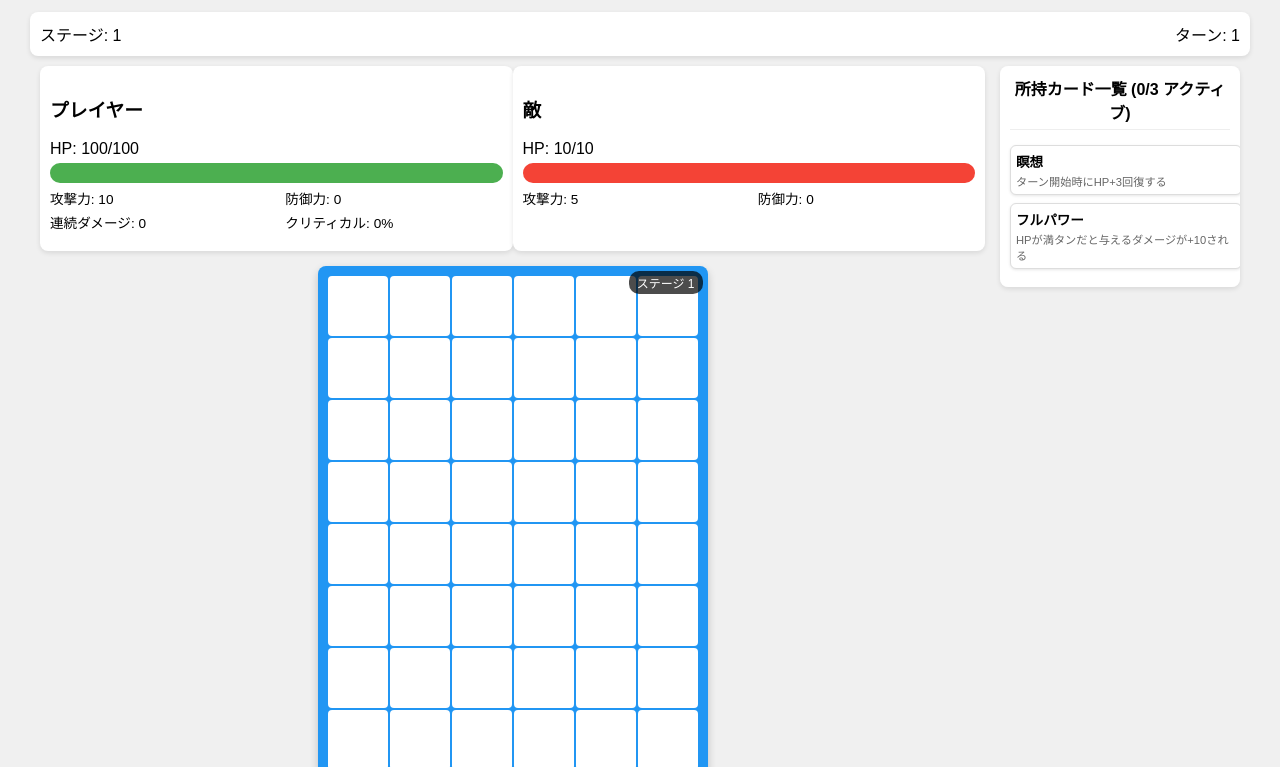
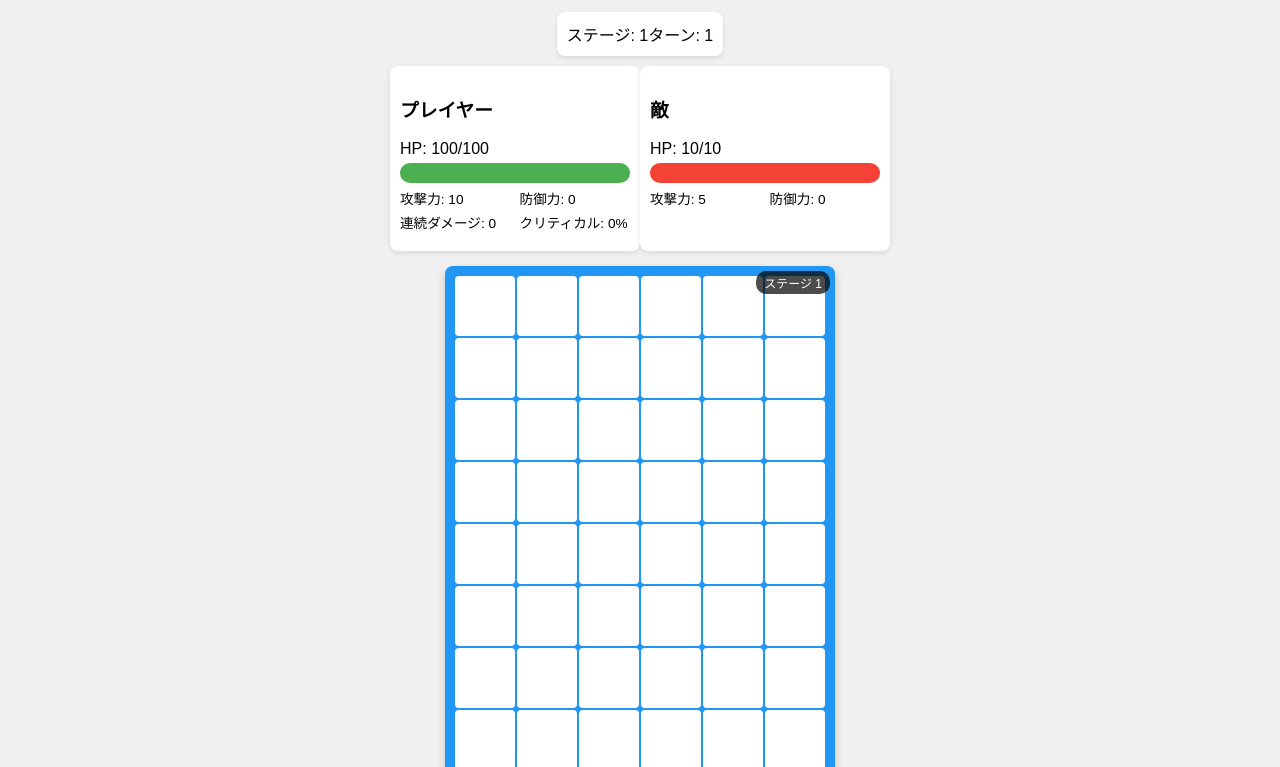
Before and after one commit to Glatchi/game, a plain HTML site: page index.html in a window 1280 px wide. Shown: the part 87-854 px from the top of the page. Drawn offline with Linux system fonts and the light colour scheme.

Commit message:
Update index.html

```diff
--- a/index.html
+++ b/index.html
@@ -16,56 +16,21 @@
             max-width: 100vw;
             overflow-x: hidden;
         }
+        .game-container {
+            display: flex;
+            flex-direction: column;
+            gap: 10px;
+            width: 100%;
+            max-width: 500px;
+        }
         .header {
             text-align: center;
             margin-bottom: 5px;
             width: 100%;
-            max-width: 1200px;
         }
         .header h1 {
             font-size: 1.5rem;
             margin: 5px 0;
-        }
-        .game-info {
-            display: flex;
-            justify-content: space-between;
-            align-items: center;
-            margin-bottom: 10px;
-            background-color: #fff;
-            padding: 10px;
-            border-radius: 8px;
-            box-shadow: 0 2px 5px rgba(0,0,0,0.1);
-            width: 100%;
-            max-width: 1200px;
-        }
-        /* メインコンテンツのレイアウト変更 - 横並びに */
-        .main-content {
-            display: flex;
-            width: 100%;
-            max-width: 1200px;
-            gap: 15px;
-            margin-bottom: 20px;
-        }
-        /* 左側：ゲームエリア */
-        .game-area {
-            flex: 1;
-            display: flex;
-            flex-direction: column;
-            gap: 10px;
-        }
-        /* 右側：カード一覧エリア */
-        .cards-sidebar {
-            width: 220px;
-            background-color: #fff;
-            border-radius: 8px;
-            box-shadow: 0 2px 5px rgba(0,0,0,0.1);
-            padding: 10px;
-            display: flex;
-            flex-direction: column;
-            gap: 10px;
-            align-self: flex-start;
-            max-height: 800px;
-            overflow-y: auto;
         }
         .status {
             display: flex;
@@ -149,54 +114,6 @@
             background-color: #e91e63;
             box-shadow: 0 0 10px #ff0000;
         }
-        /* サイドバー用のミニカードスタイル */
-        .sidebar-title {
-            font-weight: bold;
-            margin-bottom: 5px;
-            text-align: center;
-            border-bottom: 1px solid #eee;
-            padding-bottom: 5px;
-        }
-        .mini-card {
-            width: 100%;
-            background-color: #fff;
-            border-radius: 6px;
-            box-shadow: 0 1px 3px rgba(0,0,0,0.1);
-            display: flex;
-            flex-direction: column;
-            padding: 5px;
-            cursor: pointer;
-            margin-bottom: 8px;
-            transition: transform 0.2s;
-            position: relative;
-            border: 1px solid #ddd;
-        }
-        .mini-card:hover {
-            transform: translateY(-2px);
-        }
-        .active-mini-card {
-            border: 2px solid #4caf50;
-        }
-        .consumable-mini-card {
-            border: 2px dashed #ff9800;
-        }
-        .mini-card-title {
-            font-weight: bold;
-            font-size: 0.85rem;
-            margin-bottom: 2px;
-            white-space: nowrap;
-            overflow: hidden;
-            text-overflow: ellipsis;
-        }
-        .mini-card-desc {
-            font-size: 0.7rem;
-            overflow: hidden;
-            display: -webkit-box;
-            -webkit-line-clamp: 3;
-            -webkit-box-orient: vertical;
-            color: #666;
-        }
-        /* 元のカードスタイル（ボード下用） */
         .cards {
             display: flex;
             gap: 10px;
@@ -246,7 +163,6 @@
             border-radius: 10px;
             text-align: center;
             display: none;
-            z-index: 2000;
         }
         .game-over button {
             background-color: #4caf50;
@@ -264,11 +180,13 @@
             text-align: center;
         }
         .info-panel {
+            margin-top: 20px;
             background-color: #fff;
             padding: 10px;
             border-radius: 8px;
             box-shadow: 0 2px 5px rgba(0,0,0,0.1);
             width: 100%;
+            max-width: 500px;
         }
         .status-effects {
             display: flex;
@@ -288,6 +206,16 @@
         }
         .status-effect.debuff {
             background-color: #f44336;
+        }
+        .game-info {
+            display: flex;
+            justify-content: space-between;
+            align-items: center;
+            margin-bottom: 10px;
+            background-color: #fff;
+            padding: 10px;
+            border-radius: 8px;
+            box-shadow: 0 2px 5px rgba(0,0,0,0.1);
         }
         .cooldown {
             position: absolute;
@@ -442,29 +370,6 @@
             color: #ff5722;
             font-weight: bold;
         }
-        /* レスポンシブデザイン */
-        @media (max-width: 900px) {
-            .main-content {
-                flex-direction: column;
-            }
-            .cards-sidebar {
-                width: 100%;
-                max-height: 200px;
-                overflow-x: auto;
-                overflow-y: hidden;
-                flex-direction: row;
-                flex-wrap: nowrap;
-                gap: 10px;
-                padding: 10px;
-            }
-            .mini-card {
-                min-width: 150px;
-                height: 120px;
-            }
-            .sidebar-title {
-                display: none;
-            }
-        }
     </style>
 </head>
 <body>
@@ -478,10 +383,7 @@
         <div>ターン: <span id="turnCounter">1</span></div>
     </div>
 
-    <!-- メインコンテンツ：ゲーム領域とカードサイドバー -->
-    <div class="main-content">
-        <!-- 左側：ゲーム領域 -->
-        <div class="game-area">
+    <div class="game-container">
         <div class="status">
             <div class="player-info">
                 <h3>プレイヤー</h3>
@@ -523,14 +425,10 @@
         <div class="log-panel" id="logPanel" style="display: none;">
             <!-- ここにログエントリが追加される -->
         </div>
-        </div>
-
-        <!-- 右側：カードサイドバー -->
-        <div class="cards-sidebar">
-            <div class="sidebar-title">所持カード一覧 (<span id="activeCardCount">0</span>/3 アクティブ)</div>
-            <div id="sidebarCards">
-                <!-- ここにミニカードが追加される -->
-            </div>
+
+        <div class="info-panel">
+            <h3>特殊カード (<span id="activeCardCount">0</span>/3)</h3>
+            <div class="cards" id="cardsContainer"></div>
         </div>
     </div>
 
@@ -1032,7 +930,7 @@
             const logPanel = document.getElementById('logPanel');
             if (!logPanel) return;
 
-            // 最新の20項目だけ表示
+            // 最新の10項目だけ表示
             const recentLogs = gameState.log.slice(-20);
 
             // ログをクリア
@@ -1174,8 +1072,7 @@
             logPanel: document.getElementById('logPanel'),
             toggleLogButton: document.getElementById('toggleLogButton'),
             messagesContainer: document.getElementById('messagesContainer'),
-            stageIndicator: document.getElementById('stageIndicator'),
-            sidebarCards: document.getElementById('sidebarCards')
+            stageIndicator: document.getElementById('stageIndicator')
         };
 
         // ログ表示切り替え
@@ -1856,20 +1753,20 @@
             });
         }
 
-        // サイドバーのミニカードを描画
-        function renderMiniCards() {
-            elements.sidebarCards.innerHTML = '';
+        // カードの描画
+        function renderCards() {
+            elements.cardsContainer.innerHTML = '';
             elements.activeCardCount.textContent = gameState.activeCards.length;
 
             gameState.playerCards.forEach(card => {
                 const isActive = gameState.activeCards.some(c => c.id === card.id);
                 const cardElement = document.createElement('div');
-                cardElement.className = `mini-card ${isActive ? 'active-mini-card' : ''} ${card.consumable ? 'consumable-mini-card' : ''}`;
+                cardElement.className = `card ${isActive ? 'active-card' : ''} ${card.consumable ? 'consumable-card' : ''}`;
                 cardElement.dataset.cardId = card.id;
 
                 cardElement.innerHTML = `
-                    <div class="mini-card-title">${card.name}</div>
-                    <div class="mini-card-desc">${card.description}</div>
+                    <div class="card-title">${card.name}</div>
+                    <div class="card-desc">${card.description}</div>
                 `;
 
                 // クールダウン表示
@@ -1883,14 +1780,8 @@
                     cardElement.addEventListener('click', () => handleCardClick(card));
                 }
 
-                elements.sidebarCards.appendChild(cardElement);
-            });
-        }
-
-        // カードの描画（サイドバーとメインの両方）
-        function renderCards() {
-            // サイドバーのミニカードを更新
-            renderMiniCards();
+                elements.cardsContainer.appendChild(cardElement);
+            });
         }
 
         // カードクリック処理
```
Lines whose indentation alone changed are shown as unchanged.
